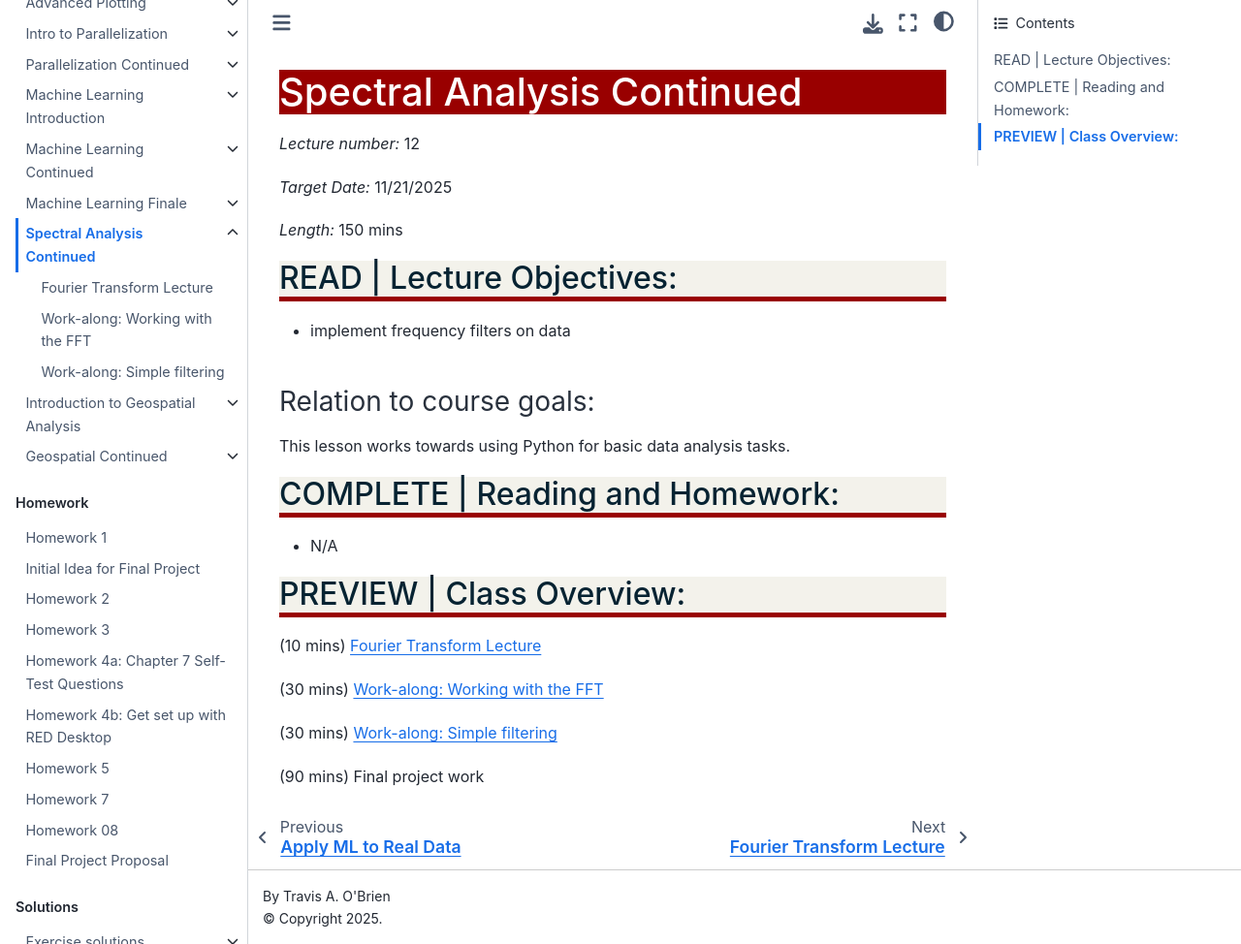
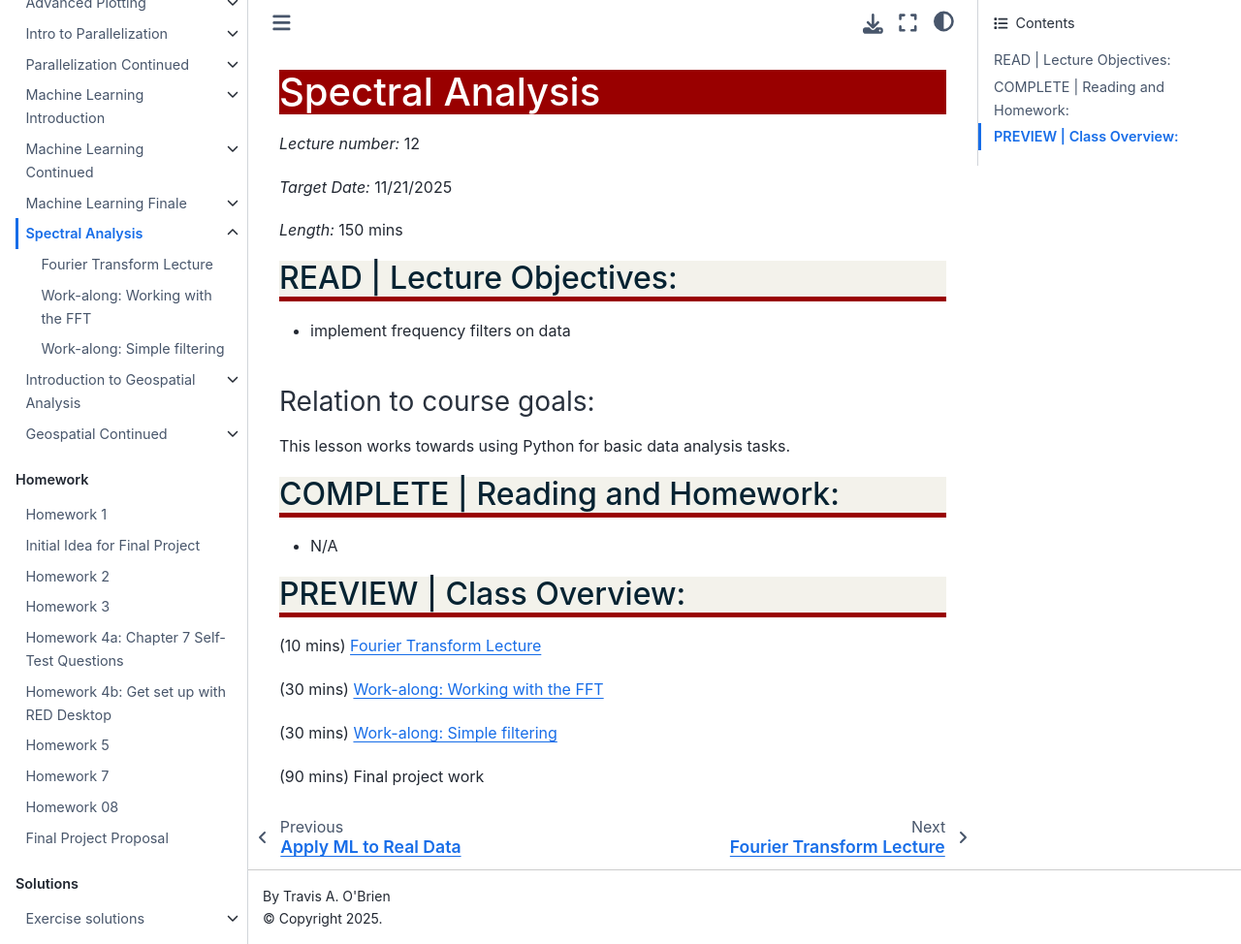
Before and after one commit to taobrienlbl/advanced_earth_science_data_analysis, a Jupyter Book: the page built from content/lessons/12_spectral_analysis/12_spectral_analysis.md, in a window 1280 px wide and 974 px high. Shown: the whole window at 97% size. Built offline with Jupyter Book 1.0.4 settings and Sphinx 7.4.7 and the Sphinx Book theme 1.1.4, drawn with Linux system fonts in a browser that asks for light colours; pages that are not in the unit, such as notebooks, are missing from menus.

Commit message:
Title fix

```diff
--- a/content/lessons/12_spectral_analysis/12_spectral_analysis.md
+++ b/content/lessons/12_spectral_analysis/12_spectral_analysis.md
@@ -1,4 +1,4 @@
-# Spectral Analysis Continued
+# Spectral Analysis
 
 *Lecture number:* 12
 
```
